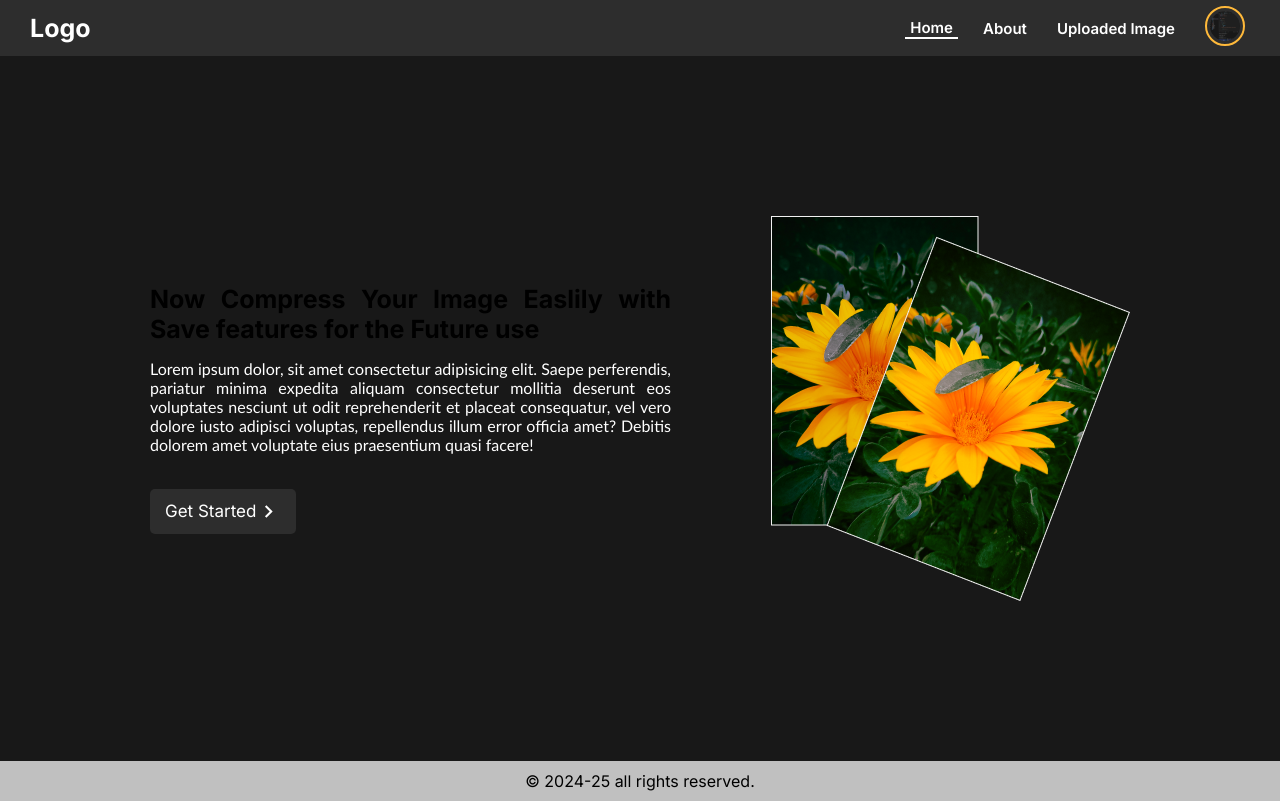
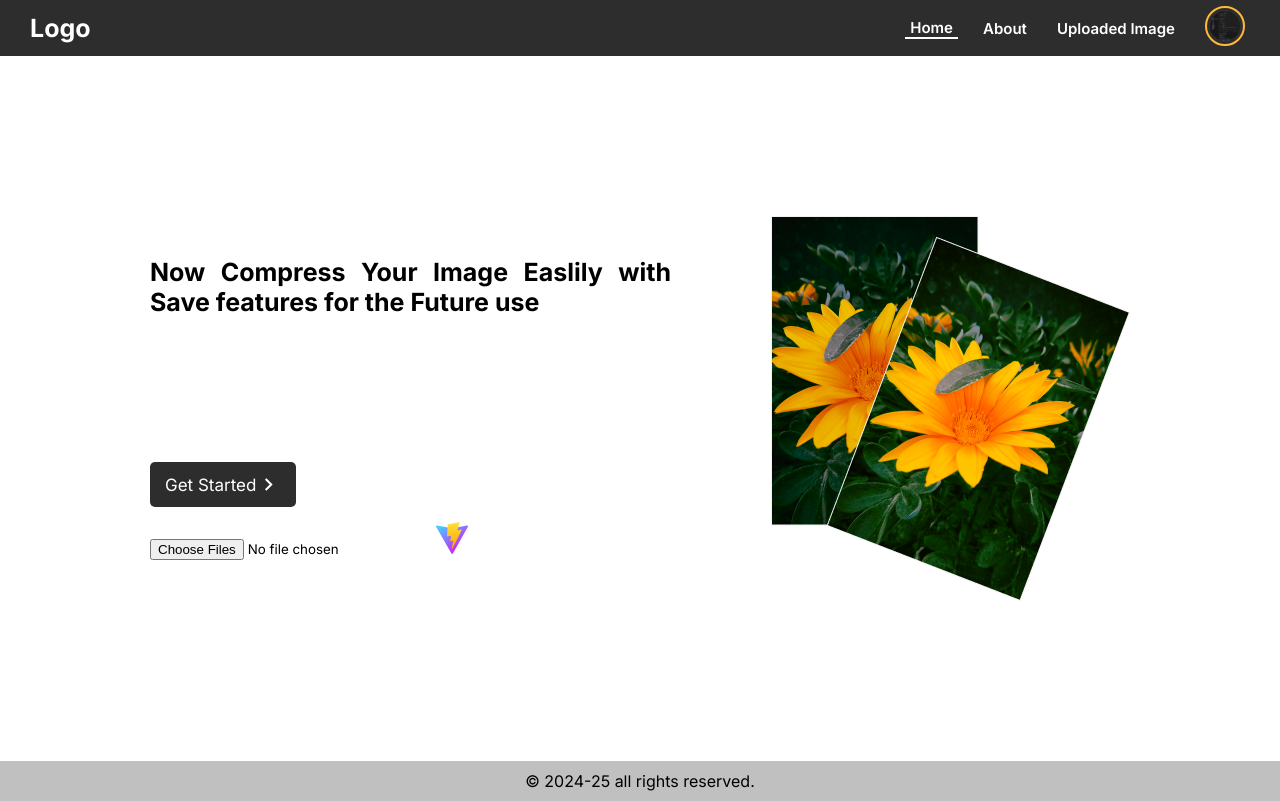
Before and after one commit to pritampaul02/Image-Copressor, a React (Vite) app: page / in a window 1280 px wide. Built offline with nearby package versions, Linux system fonts and the light colour scheme.

Commit message:
redux added

```diff
--- a/package.json
+++ b/package.json
@@ -11,9 +11,12 @@
   },
   "dependencies": {
     "@react-oauth/google": "^0.12.1",
+    "@reduxjs/toolkit": "^2.2.3",
+    "browser-image-compression": "^2.0.2",
     "react": "^18.2.0",
     "react-dom": "^18.2.0",
     "react-icons": "^5.0.1",
+    "react-redux": "^9.1.1",
     "react-router-dom": "^6.22.3"
   },
   "devDependencies": {
--- a/src/main.jsx
+++ b/src/main.jsx
@@ -4,9 +4,13 @@ import ReactDOM from "react-dom/client";
 import { GoogleOAuthProvider } from "@react-oauth/google";
 
 import App from "./App.jsx";
+import { Provider } from "react-redux";
+import { store } from "./redux/store.js";
 
 ReactDOM.createRoot(document.getElementById("root")).render(
-    <GoogleOAuthProvider clientId="181727105626-juff5vov439lbm54s55hjo0pstnmqas7.apps.googleusercontent.com">
-        <App />
-    </GoogleOAuthProvider>
+	<GoogleOAuthProvider clientId='181727105626-juff5vov439lbm54s55hjo0pstnmqas7.apps.googleusercontent.com'>
+		<Provider store={store}>
+			<App />
+		</Provider>
+	</GoogleOAuthProvider>
 );
--- a/src/pages/Compress.jsx
+++ b/src/pages/Compress.jsx
@@ -27,6 +27,7 @@ const Compress = () => {
                 <div className="rangeSlider">
                     <p>min : 50kb</p>
                     <input
+
                         type="range"
                         min={10}
                         max={100}
--- a/src/pages/Home.jsx
+++ b/src/pages/Home.jsx
@@ -7,6 +7,7 @@ import { MdKeyboardArrowRight } from "react-icons/md";
 import compress from "../media/compress.png";
 
 import "../style/Home.css";
+import ImageUpload from "./ImageUpload";
 
 const Home = () => {
     return (
@@ -28,6 +29,9 @@ const Home = () => {
                 <Link to="/compress" className="btn">
                     Get Started <MdKeyboardArrowRight className="iconStyle" />
                 </Link>
+
+
+                <ImageUpload />
             </div>
             <img src={compress} alt="compress" />
         </section>
--- /dev/null
+++ b/src/pages/ImageUpload.jsx
@@ -0,0 +1,47 @@
+import React, { useState } from 'react'
+import imageCompression from "browser-image-compression";
+
+const ImageUpload = () => {
+
+    const [imageData, setImageData] = useState('')
+    const [imgPreview, setImgPreview] = useState('/vite.svg')
+
+    const handleImageUpload = async (event) => {
+		const imageFile = event.target.files[0];
+
+		const options = {
+			maxSizeMB: 1,
+			maxWidthOrHeight: 1920,
+			useWebWorker: true,
+		};
+		try {
+			const compressedFile = await imageCompression(imageFile, options);
+
+			const reader = new FileReader();
+
+			reader.onload = function (e) {
+				// Set the result of the FileReader to the state variable
+				setImageData(e.target.result);
+				setImgPreview(e.target.result);
+                console.log(e.target.result);
+			};
+
+			reader.readAsDataURL(compressedFile);
+		} catch (error) {
+			console.log(error);
+		}
+	};
+
+
+
+  return (
+    <div>
+        <input type="file" multiple onChange={handleImageUpload} />
+        {
+            imageData ? <img src={imageData} alt="" /> : <img src={imgPreview} alt="" />
+        }
+    </div>
+  )
+}
+
+export default ImageUpload
--- /dev/null
+++ b/src/redux/slices/userSlice.js
@@ -0,0 +1,22 @@
+import { createSlice } from "@reduxjs/toolkit"
+
+const initialState = {
+    user: {},
+    isAuthenticted: false,
+}
+
+
+const userSlice = createSlice({
+    name: 'user',
+    initialState: initialState,
+    reducers: {
+
+    },
+})
+
+
+export default userSlice.reducer;
+
+
+// Export any actions you need
+export const selectUser = (state) => state.user;
--- /dev/null
+++ b/src/redux/store.js
@@ -0,0 +1,9 @@
+import { configureStore } from '@reduxjs/toolkit';
+import userReducer from './slices/userSlice'
+
+
+export const store = configureStore({
+    reducer: {
+        user: userReducer
+    },
+})
--- a/src/style/Home.css
+++ b/src/style/Home.css
@@ -1,5 +1,6 @@
 #homePage {
-    background-color: var(--lightBlack);
+    /* background-color: var(--lightBlack); */
+    background-color: white;
     display: flex;
     align-items: center;
     justify-content: space-between;
```
Also changed, not shown: 1 other file (tests, documents, lock files or other folders).
